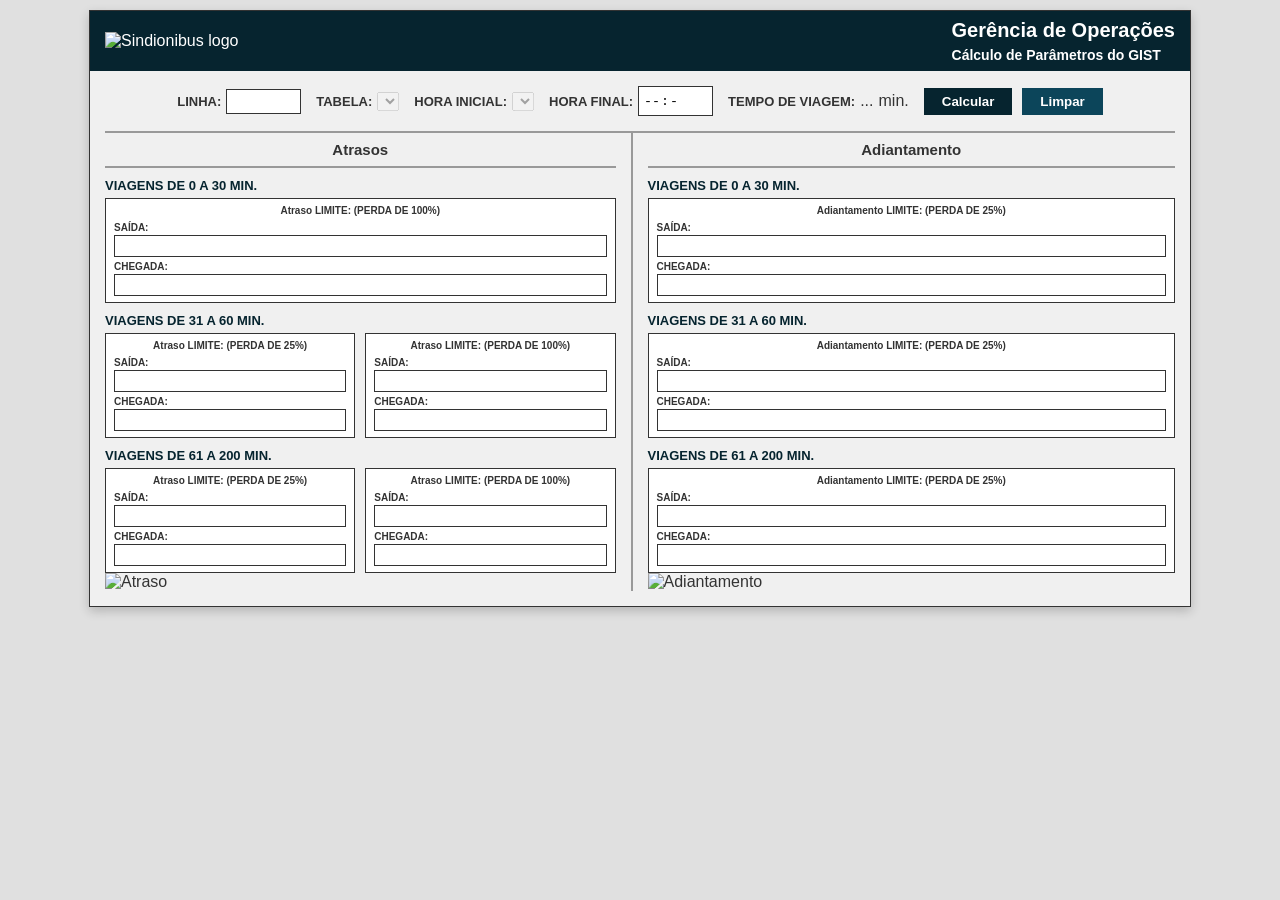
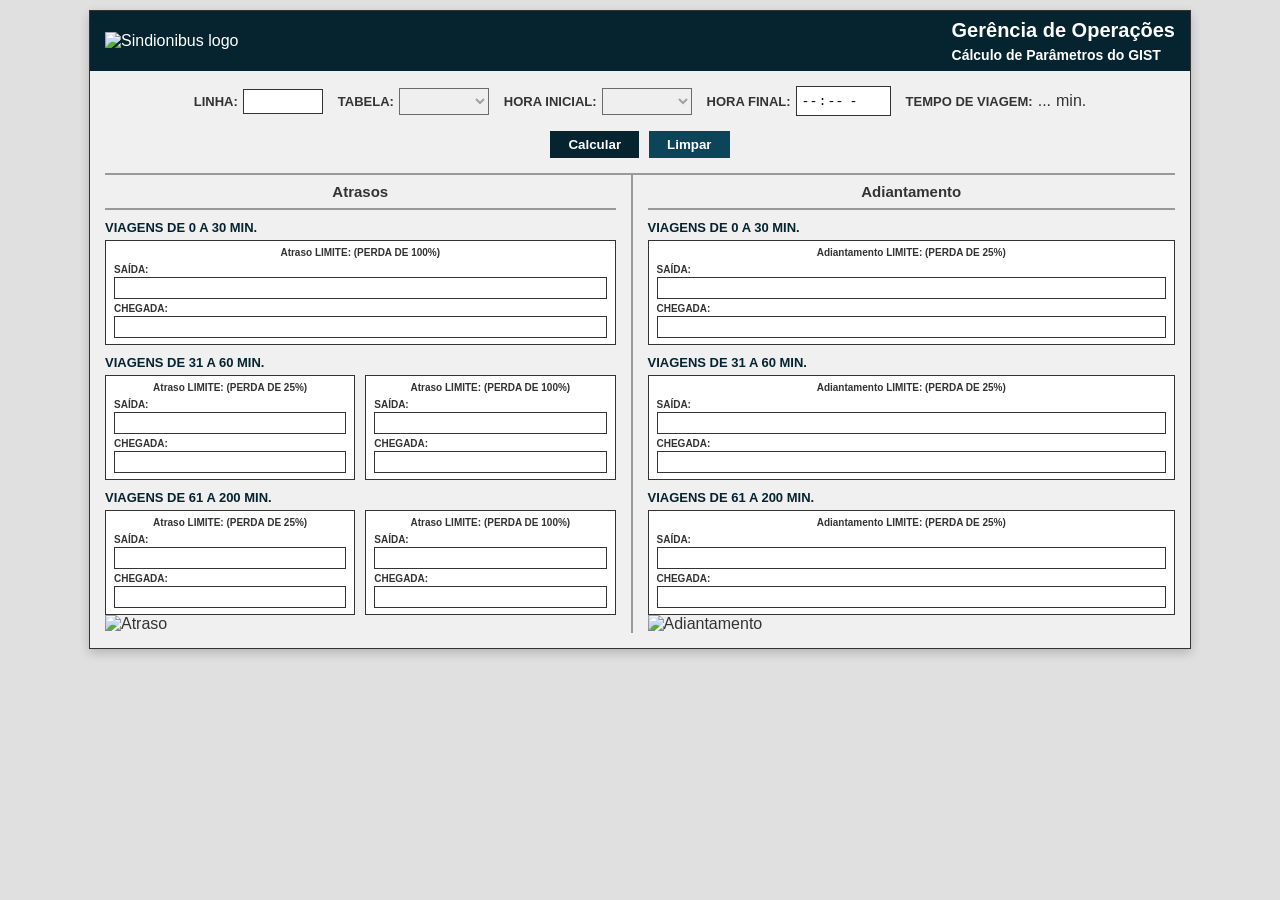

Update style.css

--- a/style.css
+++ b/style.css
@@ -8,7 +8,7 @@
 }
 body {
     margin: 0;
-    padding: 10px; /* Reduzido para ganhar espaço de tela */
+    padding: 10px;
     font-family: Arial, sans-serif;
     background: #e0e0e0;
     color: #333;
@@ -17,7 +17,7 @@ body {
 }
 .container {
     width: 100%;
-    max-width: 1100px; /* Levemente alargado para acomodar bem os 4 quadros menores */
+    max-width: 1100px;
     height: fit-content;
     background: var(--card-bg);
     border: 1px solid var(--border-color);
@@ -28,7 +28,7 @@ header {
     color: var(--text-light);
     display: flex;
     align-items: center;
-    padding: 8px 15px; /* Mais compacto */
+    padding: 8px 15px;
 }
 .header-left, .header-right {
     flex: 1;
@@ -52,7 +52,7 @@ header {
 }
 
 .header-title {
-    font-size: 20px; /* Reduzido levemente */
+    font-size: 20px;
     font-weight: bold;
     display: flex;
     align-items: center;
@@ -63,13 +63,13 @@ header {
     margin: 5px 0 0 0;
 }
 .sindionibus-logo {
-    height: 35px; /* Reduzido levemente */
+    height: 35px;
 }
 .header-right {
     text-align: right;
 }
 .main-content {
-    padding: 15px; /* Reduzido */
+    padding: 15px;
 }
 .input-section {
     display: flex;
@@ -89,10 +89,16 @@ header {
     font-weight: bold;
     font-size: 13px;
 }
-.input-group input {
-    width: 75px;
+/* Suporta tanto o input text tradicional quanto os inputs de time/select */
+.input-group input, .input-group select {
+    width: 80px;
     padding: 4px;
     border: 1px solid var(--border-color);
+    box-sizing: border-box;
+}
+/* Ajuste específico para garantir largura idêntica nos campos de hora manual na contingência */
+.input-group input[type="time"] {
+    width: 95px; 
 }
 .calc-button {
     padding: 6px 18px;
@@ -121,14 +127,14 @@ header {
 .sections-grid {
     display: grid;
     grid-template-columns: 1fr 1fr; 
-    gap: 15px; /* Espaço entre as colunas reduzido */
+    gap: 15px;
 }
 .atrasos-section {
     border-right: 2px solid var(--line-color);
     padding-right: 15px;
 }
 .category {
-    margin-top: 10px; /* Margem reduzida para grudar mais os blocos */
+    margin-top: 10px;
 }
 .category-title {
     font-weight: bold;
@@ -138,14 +144,14 @@ header {
 }
 .category-content {
     display: flex;
-    flex-wrap: nowrap; /* FORÇA os quadros a ficarem lado a lado */
-    gap: 10px; /* Reduzido para caber melhor na tela */
+    flex-wrap: nowrap; 
+    gap: 10px;
 }
 .sub-category {
     flex: 1;
-    min-width: 0; /* Remove a trava que quebrava a linha */
+    min-width: 0; 
     border: 1px solid var(--border-color);
-    padding: 6px 8px; /* Mais compacto internamente */
+    padding: 6px 8px; 
     display: flex;
     flex-direction: column;
     justify-content: center;
@@ -155,7 +161,7 @@ header {
     font-weight: bold;
     text-align: center;
     margin-bottom: 6px;
-    font-size: 10px; /* Fonte menor para caber textos longos (ex: Distorção) */
+    font-size: 10px; 
 }
 .sub-category label {
     font-size: 10px;
@@ -171,7 +177,7 @@ header {
     margin-bottom: 4px;
 }
 .sub-category input:last-child {
-    margin-bottom: 0; /* Tira a margem do último input para enxugar espaço */
+    margin-bottom: 0;
 }
 .button-group{
     display: flex;
@@ -181,12 +187,12 @@ header {
     gap: 10px;
 }
 .select-input{
-    max-width: 100px;
+    width: 90px !important;
 }
 
 /* --- ESTILOS DA TABELA DE PARÂMETROS --- */
 .tabela-parametros-container {
-    margin-top: 25px; /* Margem reduzida */
+    margin-top: 25px; 
     padding-top: 15px;
     border-top: 2px solid var(--line-color);
 }
@@ -209,7 +215,7 @@ header {
     border: 1px solid var(--border-color);
 }
 .tabela-parametros th, .tabela-parametros td {
-    padding: 6px; /* Tabelas mais estreitas */
+    padding: 6px; 
     border: 1px solid var(--border-color);
 }
 .tabela-parametros th {
@@ -228,7 +234,7 @@ header {
 
 @media (max-width: 768px) {
     .sections-grid {
-        grid-template-columns: 1fr; /* Em telas menores (celular) ele empilha tudo */
+        grid-template-columns: 1fr; 
     }
     .atrasos-section {
         border-right: none;
@@ -273,6 +279,6 @@ header {
         font-size: 12px;
     }
     .category-content {
-        flex-direction: column; /* No celular bem pequeno os quadros ficam um em cima do outro */
+        flex-direction: column; 
     }
 }
